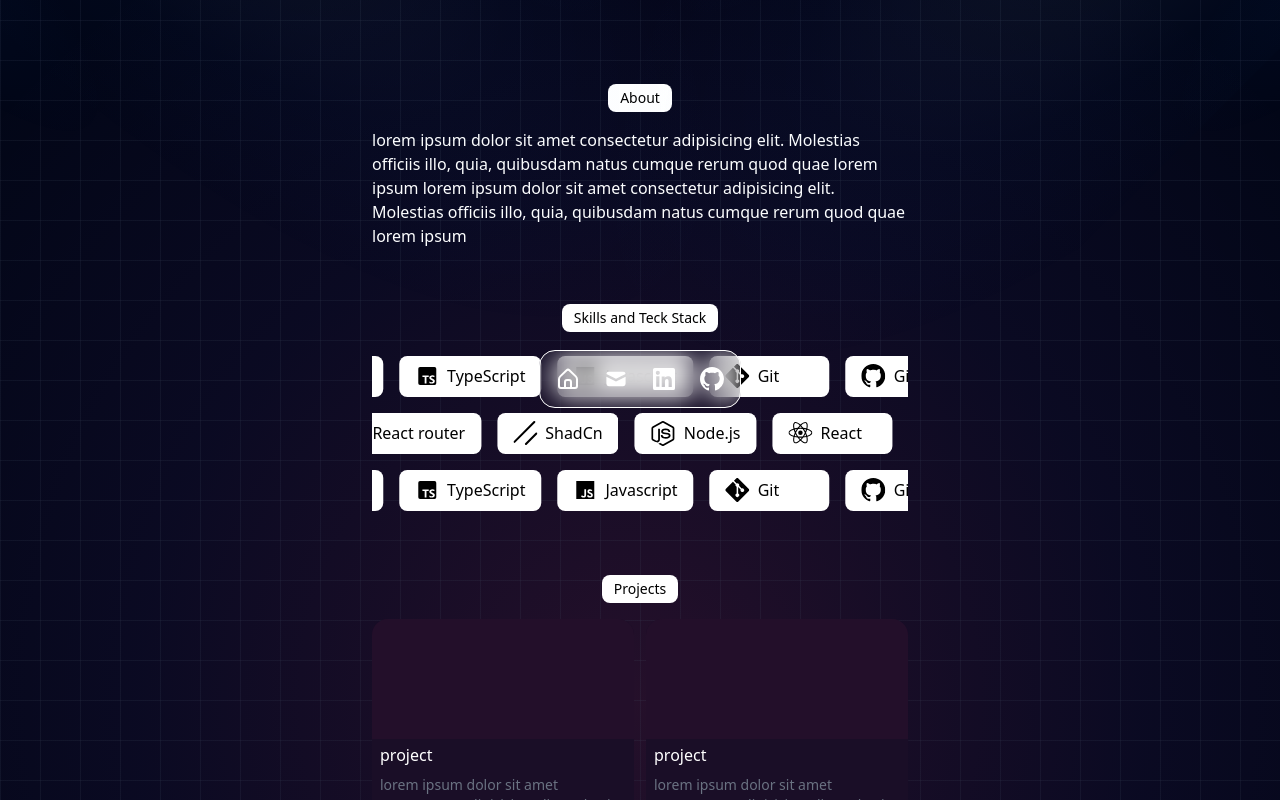
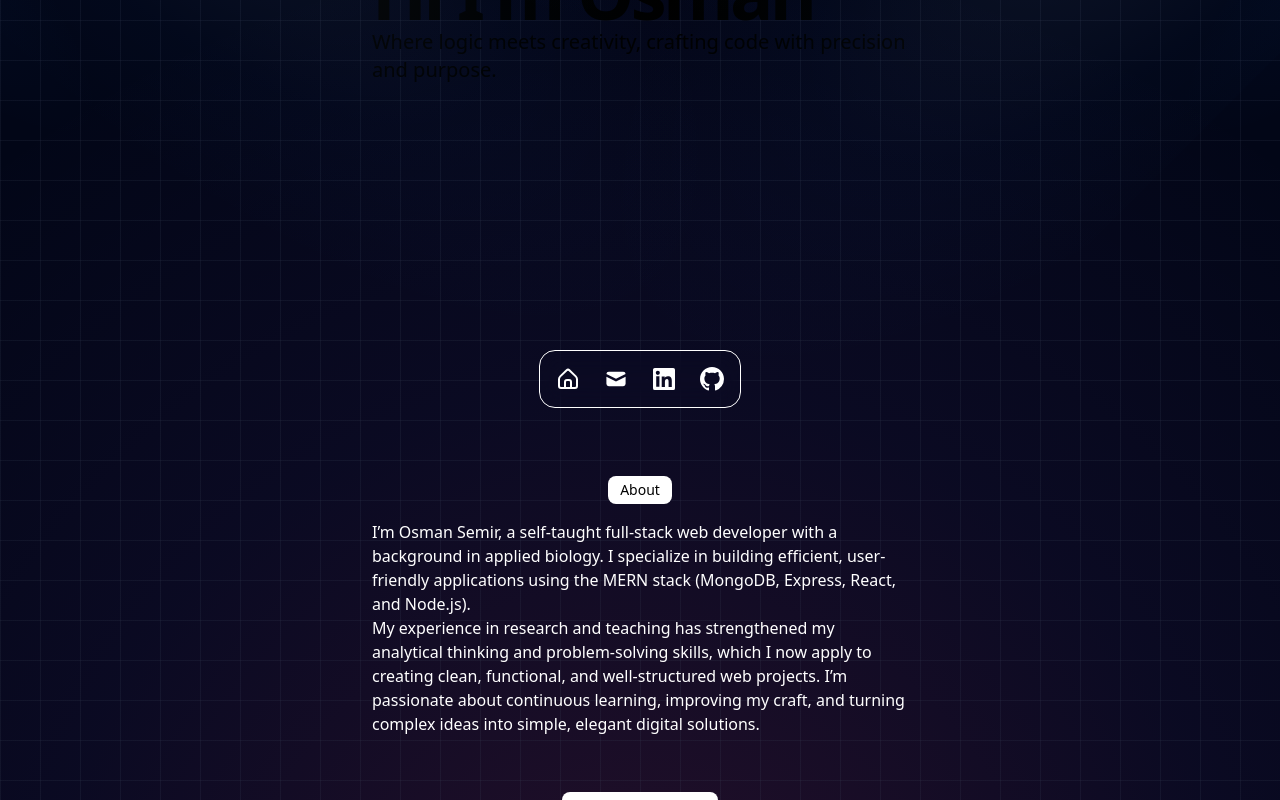
Before and after one commit to osmansemir/my-portofolio, a React (Vite) app: page / in a window 1280 px wide. Shown: the part 380-1180 px from the top of the page. Built offline with nearby package versions, Linux system fonts and the light colour scheme.

Commit message:
Add Button and prose plugin

```diff
--- a/package.json
+++ b/package.json
@@ -13,17 +13,20 @@
     "deploy": "gh-pages -d dist"
   },
   "dependencies": {
+    "@radix-ui/react-slot": "^1.2.3",
     "@tailwindcss/vite": "^4.1.16",
     "class-variance-authority": "^0.7.1",
     "clsx": "^2.1.1",
     "motion": "^12.23.24",
     "react": "^19.1.1",
     "react-dom": "^19.1.1",
+    "react-ga4": "^2.1.0",
     "tailwind-merge": "^3.3.1",
     "tailwindcss": "^4.1.16"
   },
   "devDependencies": {
     "@eslint/js": "^9.36.0",
+    "@tailwindcss/typography": "^0.5.19",
     "@types/react": "^19.1.16",
     "@types/react-dom": "^19.1.9",
     "@vitejs/plugin-react": "^5.0.4",
--- a/src/components/About.jsx
+++ b/src/components/About.jsx
@@ -5,13 +5,21 @@ function About() {
     <section className="relative text-white flex justify-center items-center py-10 z-30">
       <div>
         <SectionTitle>About</SectionTitle>
-        <p>
-          lorem ipsum dolor sit amet consectetur adipisicing elit. Molestias
-          officiis illo, quia, quibusdam natus cumque rerum quod quae lorem
-          ipsum lorem ipsum dolor sit amet consectetur adipisicing elit.
-          Molestias officiis illo, quia, quibusdam natus cumque rerum quod quae
-          lorem ipsum
-        </p>
+        <div className="prose prose-invert text-white">
+          <p className="">
+            I’m Osman Semir, a self-taught full-stack web developer with a
+            background in applied biology. I specialize in building efficient,
+            user-friendly applications using the MERN stack (MongoDB, Express,
+            React, and Node.js).
+          </p>
+          <p className="">
+            My experience in research and teaching has strengthened my
+            analytical thinking and problem-solving skills, which I now apply to
+            creating clean, functional, and well-structured web projects. I’m
+            passionate about continuous learning, improving my craft, and
+            turning complex ideas into simple, elegant digital solutions.
+          </p>
+        </div>
       </div>
     </section>
   );
--- a/src/components/Hero.jsx
+++ b/src/components/Hero.jsx
@@ -2,14 +2,15 @@ function Hero() {
   return (
     <section
       id="hero"
-      className="relative flex justify-center items-center z-30 pt-50 pb-20"
+      className="h-screen relative flex justify-center items-center z-30 "
     >
       <div>
-        <h1 className="inline-block text-white text-5xl font-bold tracking-tighter md:text-7xl">
+        <h1 className="inline-block max-sm:mb-8 text-foreground text-5xl font-bold tracking-tighter md:text-7xl">
           Hi I'm Osman
         </h1>
-        <p className="text-gray-400 inline-block max-w-[600px] md:text-xl">
-          lorem ipsum dolor sit amet consectetur adipisicing elit. Molestias
+        <p className="text-foreground-muted inline-block max-w-[600px] md:text-xl">
+          Where logic meets creativity, crafting code with precision and
+          purpose.
         </p>
       </div>
     </section>
--- /dev/null
+++ b/src/components/ui/Button.jsx
@@ -0,0 +1,51 @@
+import * as React from "react";
+import { Slot } from "@radix-ui/react-slot";
+import { cva } from "class-variance-authority";
+
+import { cn } from "@/lib/utils";
+
+const buttonVariants = cva(
+  "inline-flex items-center justify-center gap-2 whitespace-nowrap rounded-md text-sm font-medium transition-all disabled:pointer-events-none disabled:opacity-50 [&_svg]:pointer-events-none [&_svg:not([class*='size-'])]:size-4 shrink-0 [&_svg]:shrink-0 outline-none focus-visible:border-ring focus-visible:ring-ring/50 focus-visible:ring-[3px] aria-invalid:ring-destructive/20 dark:aria-invalid:ring-destructive/40 aria-invalid:border-destructive",
+  {
+    variants: {
+      variant: {
+        default: "bg-foreground text-background hover:bg-foreground/90",
+        destructive:
+          "bg-destructive text-white hover:bg-destructive/90 focus-visible:ring-destructive/20 dark:focus-visible:ring-destructive/40 dark:bg-destructive/60",
+        outline:
+          "border bg-background shadow-xs hover:bg-accent hover:text-accent-foreground dark:bg-input/30 dark:border-input dark:hover:bg-input/50",
+        secondary:
+          "bg-secondary text-secondary-foreground hover:bg-secondary/80",
+        ghost:
+          "hover:bg-accent hover:text-accent-foreground dark:hover:bg-accent/50",
+        link: "text-primary underline-offset-4 hover:underline",
+      },
+      size: {
+        default: "h-9 px-4 py-2 has-[>svg]:px-3",
+        sm: "h-8 rounded-md gap-1.5 px-3 has-[>svg]:px-2.5",
+        lg: "h-10 rounded-md px-6 has-[>svg]:px-4",
+        icon: "size-9",
+        "icon-sm": "size-8",
+        "icon-lg": "size-10",
+      },
+    },
+    defaultVariants: {
+      variant: "default",
+      size: "default",
+    },
+  },
+);
+
+function Button({ className, variant, size, asChild = false, ...props }) {
+  const Comp = asChild ? Slot : "button";
+
+  return (
+    <Comp
+      data-slot="button"
+      className={cn(buttonVariants({ variant, size, className }))}
+      {...props}
+    />
+  );
+}
+
+export { Button, buttonVariants };
```
Also changed, not shown: 1 other file (tests, documents, lock files or other folders).
